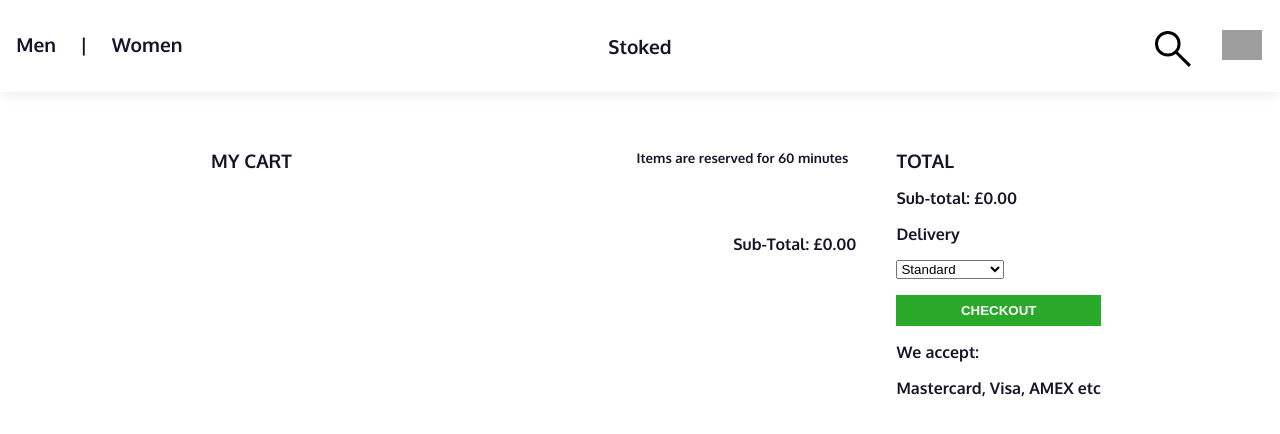
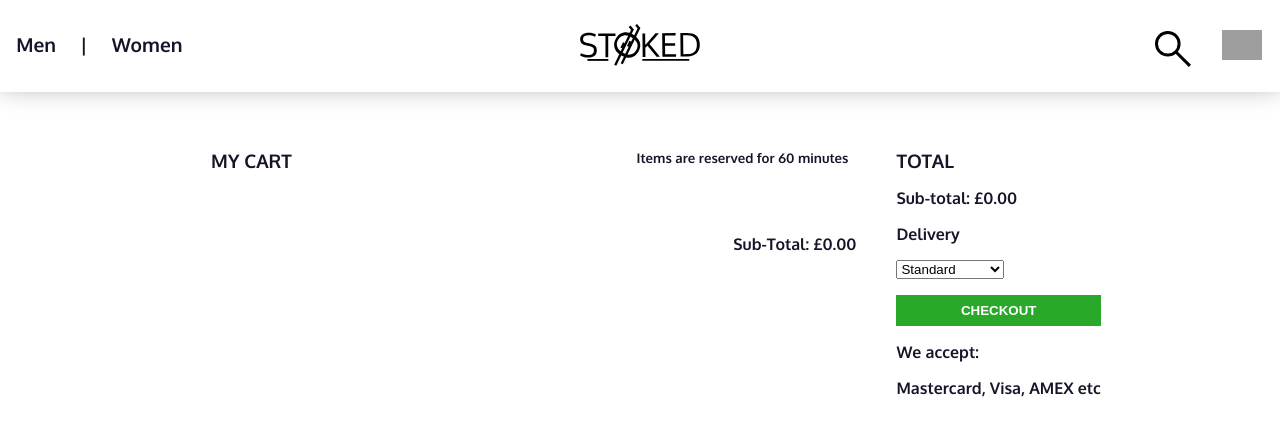
Before and after one commit to lewisjsmith/online-shop, a React (Vite) app: page /cart in a window 1280 px wide. Shown: the top 434 px of the page. Built offline with nearby package versions, Linux system fonts and the light colour scheme; grey boxes are pictures that could not be loaded.

Commit message:
Logo added, box shadow adjustments.

```diff
--- a/src/components/Home.jsx
+++ b/src/components/Home.jsx
@@ -1,6 +1,8 @@
 import { Link } from "react-router-dom";
-import vid from "../assets/video-merged.mp4"
+import vid from "../assets/video-merged.mp4";
 import styles from "../styles/Home.module.css";
+import logo from "../assets/logo.svg";
+import logo2 from "../assets/logo.svg";
 
 export default function Home() {
 
@@ -9,9 +11,6 @@ export default function Home() {
             width: "100%",
             height: "100%",
         }}>
-            <h1 className={styles["home-title"]}>
-                Stoked
-            </h1>
             <div style={{
                 width: "100%",
                 height: "100%",
--- a/src/components/Navbar.jsx
+++ b/src/components/Navbar.jsx
@@ -6,6 +6,8 @@ import Dropdown from "./Dropdown"
 import CardPanel from "./CartPanel";
 import SearchBar from "./SearchBar";
 import cartSvg from "../assets/cart.svg";
+import logo from '../assets/logo.svg';
+import logo2 from '../assets/logo.svg';
 
 function Navbar() {
 
@@ -92,7 +94,11 @@ function Navbar() {
                             <h2 className={styles["option-hovers"]}>Women</h2>
                         </button>
                     </div>
-                    <li className={styles["logo-wrapper"]}><Link to={"/"} style={{ textDecoration: "none" }}><h2>Stoked</h2></Link></li>
+                    <li className={styles["logo-wrapper"]}>
+                        <Link to={"/"} style={{ textDecoration: "none" }}>
+                        <img className={styles["home-logo"]} src={logo2}/>
+                        </Link>
+                    </li>
                     <div className={styles["buttons-wrapper"]}>
                         <li><SearchBar /></li>
                         <li className={styles["cart-icon"]}>
--- a/src/styles/App.css
+++ b/src/styles/App.css
@@ -2,7 +2,6 @@
     font-family: "OxygenBold";
     src: local("OxygenBold"),
     url("../fonts/Oxygen-Bold.ttf") format("truetype");
-    font-weight: bold;
 }
 
 body {
@@ -42,6 +41,6 @@ body::-webkit-scrollbar {
     justify-content: flex-start;
 
     --bg-color: rgb(255, 255, 255);
-    --bx-shadow: rgb(236, 236, 236);
+    --bx-shadow: rgba(0, 0, 0, 0.493);
     --font-base: rgb(24, 19, 41);
 }
--- a/src/styles/Dropdown.module.css
+++ b/src/styles/Dropdown.module.css
@@ -17,9 +17,8 @@
   gap: 2ch;
 
   background-color: var(--bg-color);
-  box-shadow: 0px 2px 15px var(--bx-shadow);
 
-  z-index: -1;
+  z-index: 0;
 
   font-size: 1rem;
 }
@@ -28,6 +27,7 @@
   visibility: visible;
   animation: expand 200ms ease-in-out;
   transform-origin: top;
+  box-shadow: 0px 11px 8px rgba(0, 0, 0, 0.082);
 }
 
 .hidden-options {
--- a/src/styles/Home.module.css
+++ b/src/styles/Home.module.css
@@ -13,7 +13,7 @@
 
 .button-wrapper {
     position: absolute;
-    top: 60%;
+    top: 50%;
     left: 50%;
     transform: translate(-50%, -50%);
     display: flex;
--- a/src/styles/Navbar.module.css
+++ b/src/styles/Navbar.module.css
@@ -32,7 +32,7 @@ nav {
 
     background-color: var(--bg-color);
     color: var(--font-base);
-    box-shadow: 0px 2px 15px var(--bx-shadow);
+    box-shadow: 0px -10px 30px var(--bx-shadow);
 }
 
 .left-button,
@@ -51,6 +51,14 @@ nav {
     display: flex;
     justify-content: center;
     align-items: center;
+}
+
+.home-logo {
+    width: 120px;
+}
+
+.home-logo:hover {
+    transform: scale(1.03);
 }
 
 .sections-wrapper {
--- a/src/styles/SearchBar.module.css
+++ b/src/styles/SearchBar.module.css
@@ -18,7 +18,7 @@
     display: flex;
     justify-content: center;
     align-content: center;
-    z-index: 1;
+    z-index: 9999;
 
     padding: 1ch;
 
@@ -44,12 +44,12 @@
     justify-content: flex-start;
     align-items: flex-start;
 
-    z-index: -1;
+    z-index: 9999;
 
     background-color: var(--bg-color);
-    box-shadow: 0px 2px 15px var(--bx-shadow);
+    box-shadow: 10px 20px 20px rgba(0, 0, 0, 0.199);
 
-    top: 130%;
+    top: 110%;
 }
 
 .search-results-list-hidden {
```
Also changed, not shown: src/assets/logo.svg (added), src/assets/logo2.svg (added).
